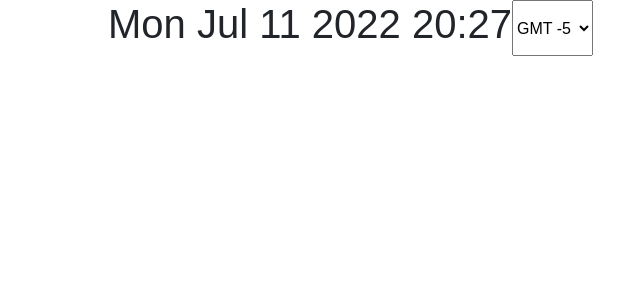
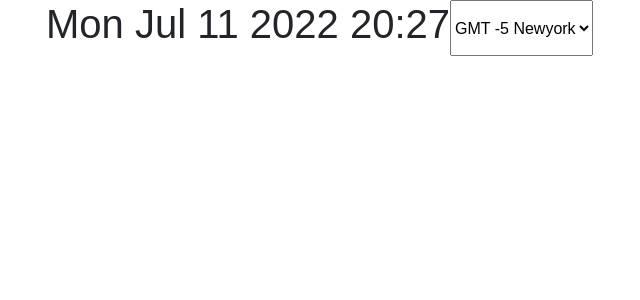
Before and after one commit to UTSCCSCC01/finalprojects22-pro-group, a React (Create React App) app in the folder frontend/: page / in a window 1280 px wide. Shown: the top 300 px of the page, without its empty margins (559-1199 px from the left). Built offline with nearby package versions, Linux system fonts and the light colour scheme; a web font is replaced by a local one.

Commit message:
PROG-24: add more options

```diff
--- a/frontend/src/components/Clock.js
+++ b/frontend/src/components/Clock.js
@@ -59,6 +59,15 @@ class Clock extends React.Component{
             else if (e.target.value == "1"){
                 this.update_1()
             }
+            else if(e.target.value == "9"){
+                this.zone = 9;
+            }
+            else if(e.target.value == "-7"){
+                this.zone = -7;
+            }
+            else if (e.target.value == "5.5"){
+                this.zone = 5.5;
+            }
             else{
                 this.update_8()
             }
@@ -67,9 +76,12 @@ class Clock extends React.Component{
             <div className="main">
                 <div className="bar">
                     <select onChange={(e) => handleChange(e)}>
-                        <option value="5" >GMT -5</option>
-                        <option value="1" >GMT +1</option>
-                        <option value="8" >GMT +8</option>
+                        <option value="5" >GMT -5 Newyork</option>
+                        <option value="1" >GMT +1 Europe</option>
+                        <option value="8" >GMT +8 China</option>
+                        <option value="9" >GMT +9 Tokyo</option>
+                        <option value="-7" >GMT -7 LA</option>
+                        <option value="5.5" >GMT +5:30 India</option>
                     </select>
                 </div>
                 <div className="text">
```
